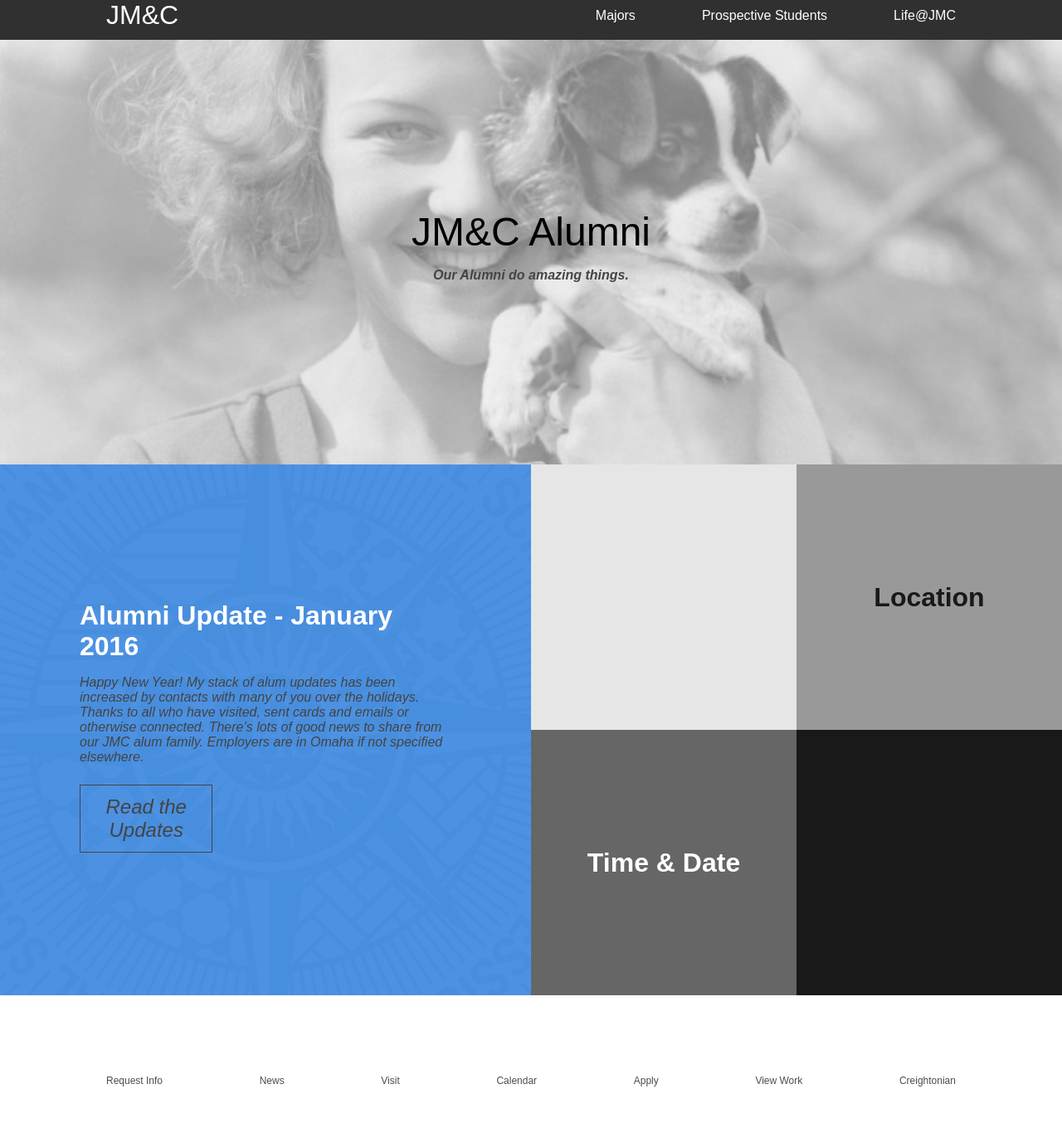
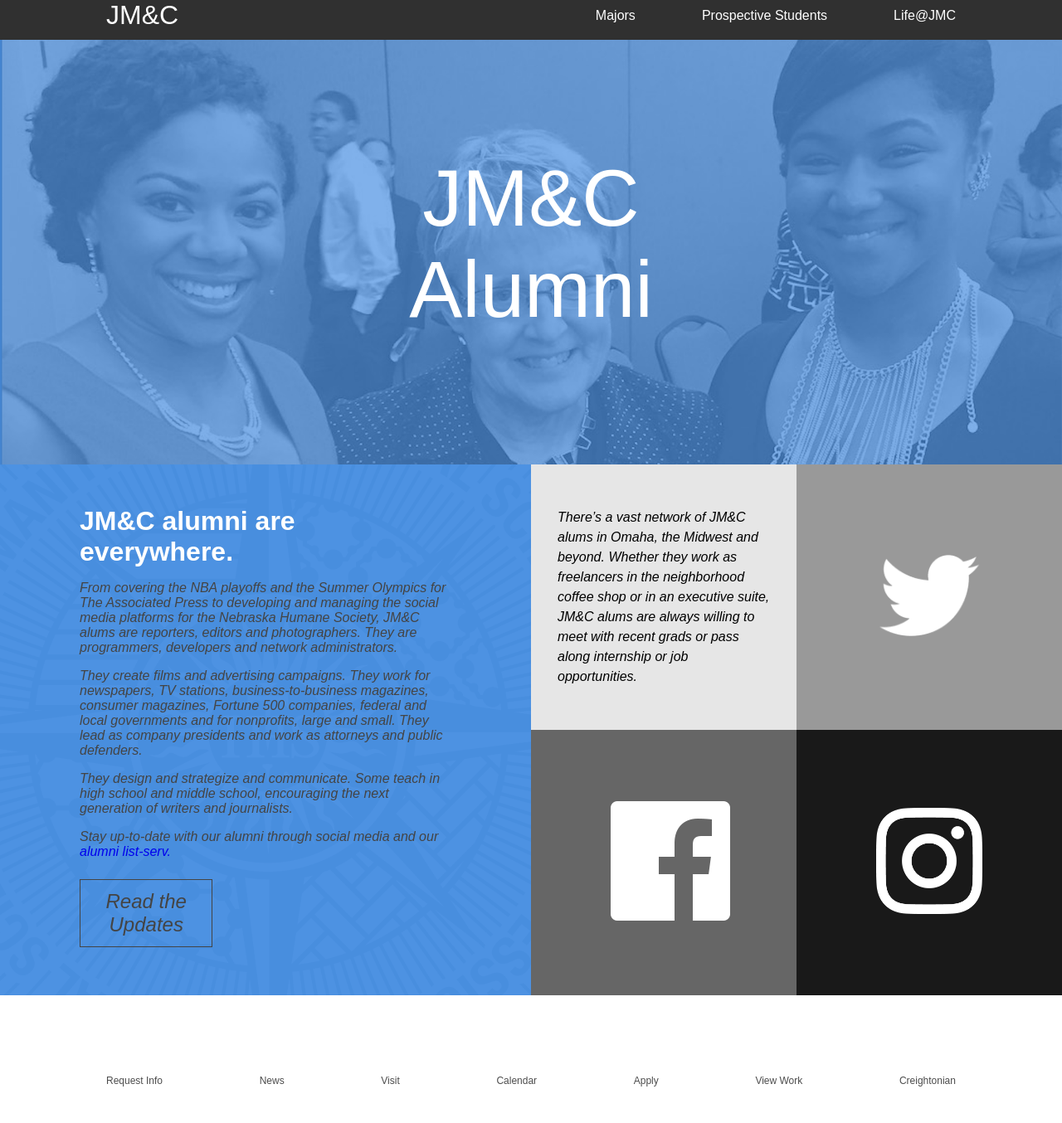
Before and after one commit to aandnota/jmc, a PHP site: page /pages/alumni.html in a window 1280 px wide. Shown: the top 1354 px of the page at 83% size. Run offline with PHP 8.4, Linux system fonts and the light colour scheme; some libraries are stand-ins or nearby versions.

Commit message:
Updated Alumni page

```diff
--- a/css/alt-style.css
+++ b/css/alt-style.css
@@ -156,13 +156,14 @@ html, body{
 .banner-image-alumni{
 	width: 100%;
 	height: 40vw;
-	background-image: url("../imgs/puppies.png");
-	background-color: #fff;
-	background-position: center -400px;
+	background-image: url("../imgs/alumni/mildredbrown30.png");
+	background-color: #4A90E2;
+	background-position: center;
 	background-size: cover;
 	display: flex;
 	justify-content: center;
 	align-items: center;
+
 }
 
 .banner-text{
@@ -173,14 +174,16 @@ html, body{
 .banner-text h2{
 	margin-top: 0;
 	margin-bottom: 1rem;
-	font-size: 3rem;
+	font-size: 6rem;
 	font-weight: 400;
+	color: #fff;
 }
 
 .banner-text p {
 	font-style: italic;
 	font-weight: 600;
 	color: #444444;
+	font-size: 1.25em;
 }
 
 
@@ -356,8 +359,38 @@ html, body{
 	font-style: italic;
 }
 
+div#squ-img{
+	width: 60%;
+}
+
+div#squ-img-fb{
+	width: 40%;
+}
+
+div#squ-img-ig{
+	width: 40%;
+}
+
+#squ-img-ig img{
+	filter: invert(100%);
+	width: 100%;
+}
+
+#squ-img img{
+	width: 100%;
+}
+
 #sq1{
 	background-color: #E6E6E6;
+}
+
+#sq1 p{
+	font-size: 1rem;
+	font-weight: 400;
+	font-style: italic;
+	padding: 0 2rem 0 2rem;
+	line-height: 150%;
+
 }
 
 #sq2{
--- a/pages/alumni.html
+++ b/pages/alumni.html
@@ -27,18 +27,24 @@
 			</nav>
 		</div>
 
-		<section class="banner-image">
+		<section class="banner-image-alumni">
 			<div class="banner-text">
 				<h2>JM&amp;C Alumni</h2>
-				<p>Our Alumni do amazing things.</p>
+				<p></p>
 			</div>
 		</section>
 
 		<section class="squares">
 			<div class="big-square-alt">
 				<div id="bg-sq-text-alt">
-					<h2>Alumni Update - January 2016</h2>
-					<p>Happy New Year!  My stack of alum updates has been increased by contacts with many of you over the holidays. Thanks to all who have visited, sent cards and emails or otherwise connected. There’s lots of good news to share from our JMC alum family. Employers are in Omaha if not specified elsewhere.</p>
+					<h2>JM&C alumni are everywhere.</h2>
+					<p> From covering the NBA playoffs and the Summer Olympics for The Associated Press to developing and managing the social media platforms for the Nebraska Humane Society, JM&C alums are reporters, editors and photographers. They are programmers, developers and network administrators.</p>
+
+					<p>They create films and advertising campaigns. They work for newspapers, TV stations, business-to-business magazines, consumer magazines, Fortune 500 companies, federal and local governments and for nonprofits, large and small. They lead as company presidents and work as attorneys and public defenders.</p>
+
+					<p>They design and strategize and communicate.  Some teach in high school and middle school, encouraging the next generation of writers and journalists.</p>
+
+					<p>Stay up-to-date with our alumni through social media and our <a href="http://lists.creighton.edu/mailman/listinfo/journalism_alum">alumni list-serv.</a></p>
 
 					<p class="toggle" id="toggle">Read the Updates</p>
 				</div>
@@ -47,18 +53,25 @@
 			<div class="small-squares">
 				<div class="rect">
 					<div class="squ" id="sq1">
-						<p></p>
+						<p>There’s a vast network of JM&C alums in Omaha, the Midwest and beyond.  Whether they work as freelancers in the neighborhood coffee shop or in an executive suite, JM&C alums are always willing to meet with recent grads or pass along internship or job opportunities.</p>
+
 					</div>
 					<div class="squ" id="sq2">
-						<p>Location</p>
+						<div id="squ-img">
+							<a href="https://twitter.com/cujmc" title=""><img src="../imgs/icons/twitter.png" alt=""></a>
+						</div>
 					</div>
 				</div>
 				<div class="rect">
 					<div class="squ" id="sq3">
-						<p>Time &amp; Date</p>
+						<div id="squ-img-fb">
+							<a href="https://www.facebook.com/CreightonJMC/" title=""><img src="../imgs/icons/facebook.png" alt=""></a>
+						</div>
 					</div>
 					<div class="squ" id="sq4">
-						<p></p>
+						<div id="squ-img-ig">
+							<a href="https://www.instagram.com/creightonjmc/" title=""><img src="../imgs/icons/instagram.png" alt=""></a>
+						</div>
 					</div>
 				</div>
 			</div>
```
Also changed, not shown: imgs/alumni/alumni.jpg (added), imgs/alumni/mildredbrown.jpg (added), imgs/alumni/mildredbrown.png (added), imgs/alumni/mildredbrown30.png (added), imgs/icons/facebook.png (added), imgs/icons/instagram.png (added), imgs/icons/twitter.png (added).
